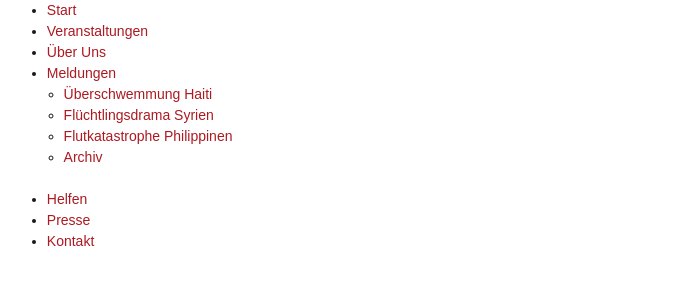
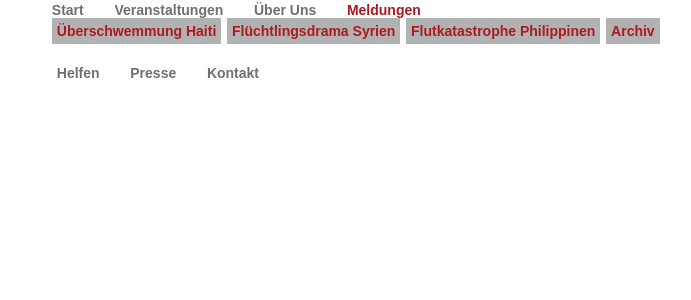
Before and after one commit to jensgro/tdh-Testprojekt-WS2014, a PHP site: page /meldungen.php in a window 1280 px wide. Shown: the top 300 px of the page, without its empty margins (98-789 px from the left). Run offline with PHP 8.4, Linux system fonts and the light colour scheme.

Commit message:
navigation-standard
anpassung in allen navigations files

```diff
--- a/dev/css/styles.css
+++ b/dev/css/styles.css
@@ -6,9 +6,8 @@
 
 /* Vorschlag für die Typographie - aus YAML - -- wird überarbeitet */
 @import url("tdh/typography.css");
-
+@import url("tdh/modules/akkordeon.css");
 
 /* Hier kommen die Module hin */
 /* @import url("tdh/modules/xxx.css"); */
-
-@import url("tdh/modules/akkordeon.css");
+@import url("tdh/modules/navigation-standard.css");
--- a/dev/css/tdh/modules/navigation-standard.css
+++ b/dev/css/tdh/modules/navigation-standard.css
@@ -1,24 +1,50 @@
 .navigation{
     font-size:14px;
+    width:800px;
 }
 li {
     list-style-type:none;
     display:inline;
     padding:5px;
 
+
 }
 li a{
     color:#6F6F6F;
 
 }
-li a:hover,li a:focus{
-    color:#AD1921;
-    text-decoration: none;
+a{
+    font-weight:bold;
 }
-li a:active{
-    color:#AD1921;
-    text-decoration: none;
-}
+
 .active a{
     color:#AD1921;
 }
+
+a:hover,a:focus{
+    text-decoration: none;
+}
+.link_ebene2 a{
+    color: black;
+
+}
+.link_ebene2 a{
+    font-weight:bold
+}
+.link_ebeneMeldungen a{
+    display: inline;
+    padding:5px;
+    background-color:#B1B3B3;
+    margin-left:-25px;
+}
+.link_ebeneMeldungenFirst a{
+     display: inline;
+    padding:5px;
+    background-color:#B1B3B3;
+}
+.link_ebeneMeldungen a:hover{
+    background-color:#C9E9F7;
+}
+.link_ebeneMeldungenFirst a:hover{
+    background-color:#C9E9F7;
+}
--- a/dev/inc/modules/navigation/navigation-meldungen.inc
+++ b/dev/inc/modules/navigation/navigation-meldungen.inc
@@ -12,10 +12,10 @@
       <a href="meldungen.php">Meldungen</a>
       <div class="submenu">
         <ul class="special"><!-- special LIs können natürlich zusätzlich eine active-Klasse enthalten -->
-            <li><a href="#">Überschwemmung Haiti</a></li>
-            <li><a href="#">Flüchtlingsdrama Syrien</a></li>
-            <li><a href="#">Flutkatastrophe Philippinen</a></li>
-            <li class="archive"><a href="meldungen-archiv.php">Archiv</a></li>
+            <li class="link_ebeneMeldungenFirst"><a  href="#">Überschwemmung Haiti</a></li>
+            <li class="link_ebeneMeldungen"><a  href="#">Flüchtlingsdrama Syrien</a></li>
+            <li class="link_ebeneMeldungen"><a  href="#">Flutkatastrophe Philippinen</a></li>
+            <li class="link_ebeneMeldungen archive active"><a href="meldungen-archiv.php">Archiv</a></li>
         </ul>
       </div>
     </li>
--- a/dev/inc/modules/navigation/navigation.inc
+++ b/dev/inc/modules/navigation/navigation.inc
@@ -4,10 +4,10 @@
 	<!--Liste als Navigation, enthält pro Navigationselement einen Link mit anschliessender Liste
 		des entsprechenden Untermenäs. Das Untermenü enthält eine Liste der entsprechenden Links.
 	-->
-  <ul>
+  <ul class="navigation-standard">
     <li class="active"><a href="index.php">Start</a></li>
     <li><a href="veranstaltung.php">Veranstaltungen</a></li>
-    <li><a href="ueberuns-dasteam.php">Über Uns</a></li>
+    <li><a href="ueberuns-dasteam.php">Über Uns </a></li>
     <li><a href="meldungen.php">Meldungen</a></li>
     <li><a href="helfen.php">Helfen</a></li>
     <li><a href="presse.php">Presse</a></li>
```
Also changed, not shown: dev/inc/modules/navigation/navigation-ueberuns-aktivitaeten.inc (+4 -4 lines), dev/inc/modules/navigation/navigation-ueberuns-dasteam.inc (+4 -4 lines), dev/inc/modules/navigation/navigation-ueberuns-sponsoren.inc (+4 -4 lines), dev/inc/modules/navigation/navigation-ueberuns.inc (+6 -6 lines).
